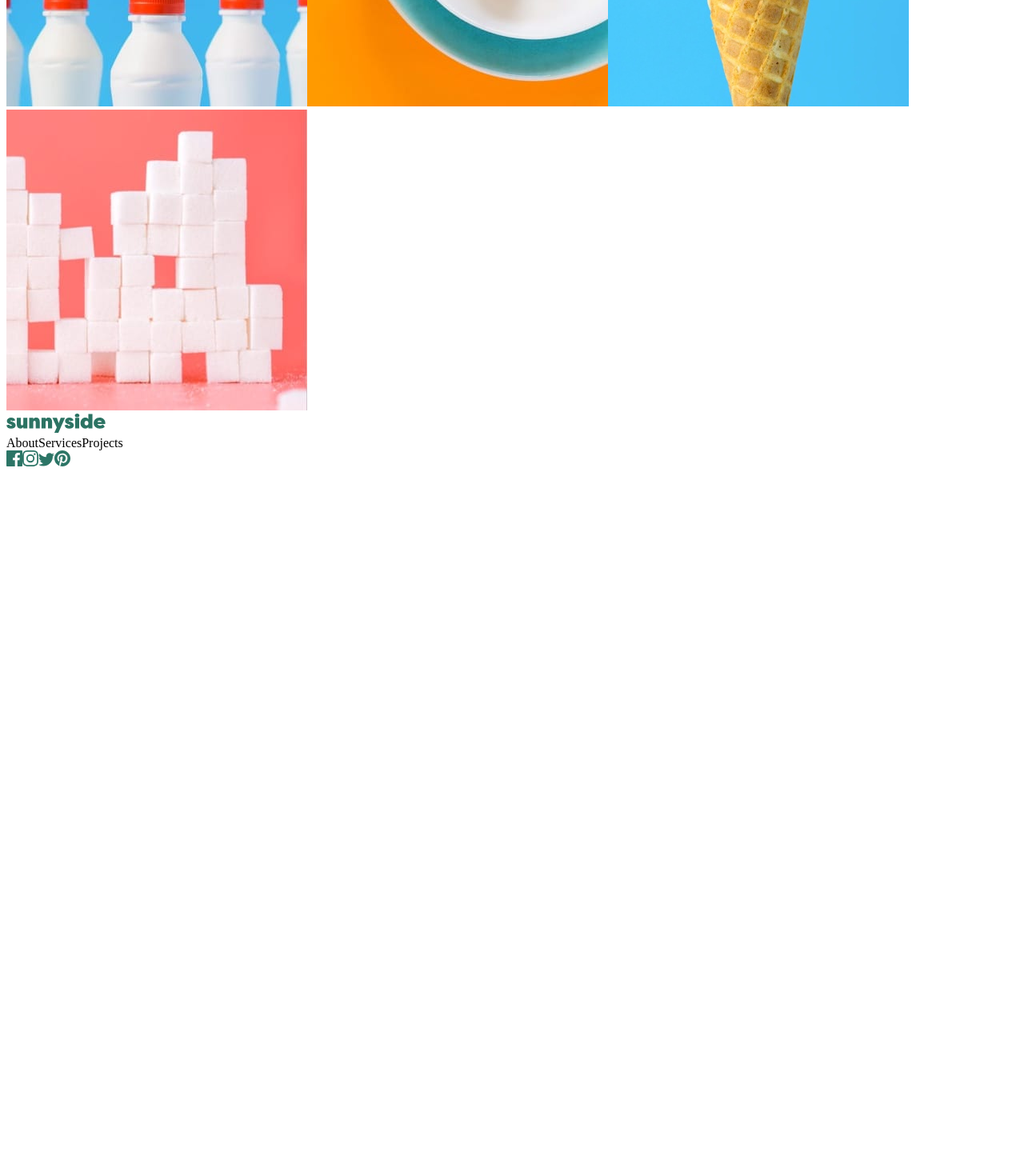
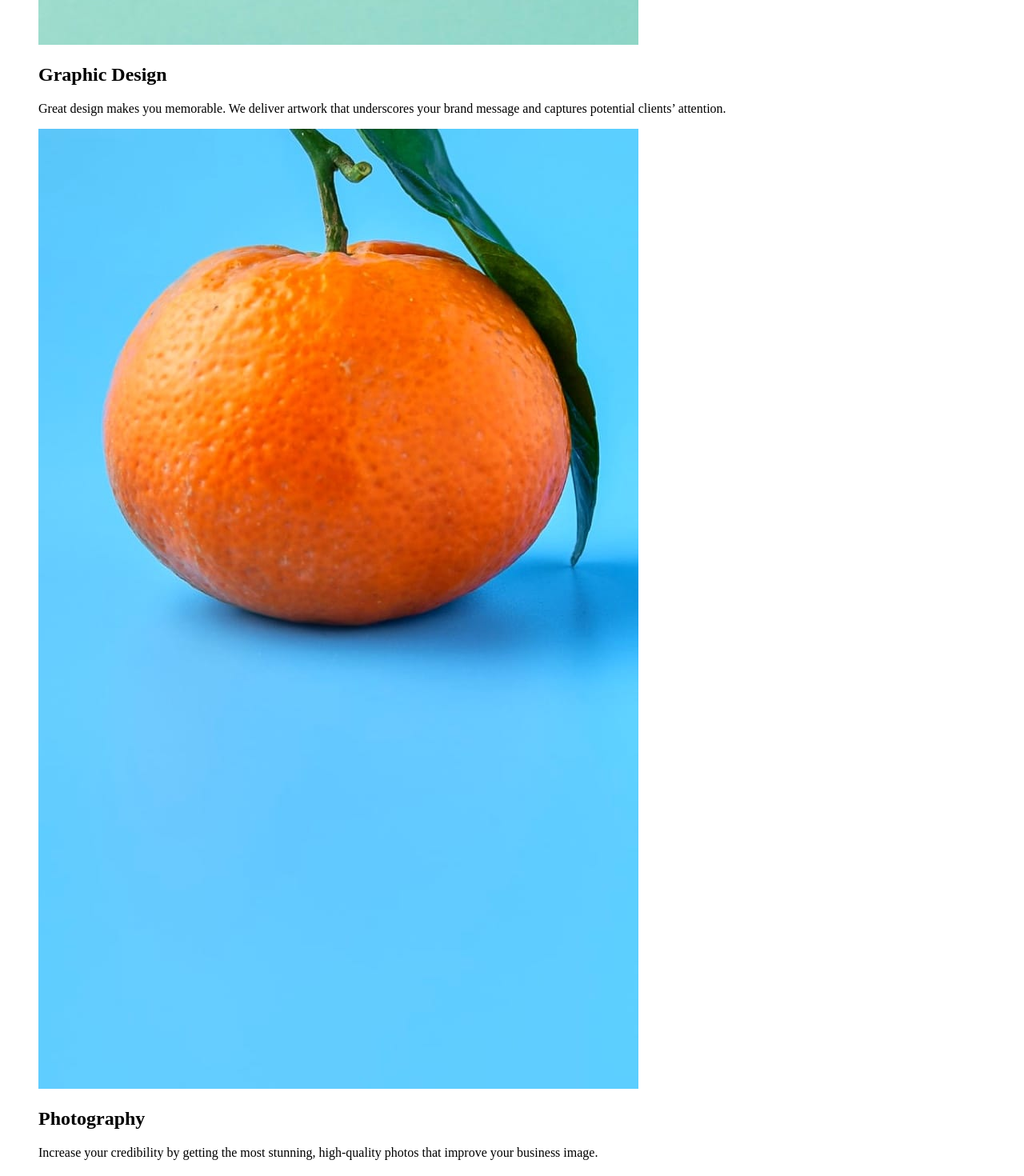
Before and after one commit to edishu/sunnyside-agency, a Next.js app: page / in a window 1280 px wide. Shown: the part 1160-2630 px from the top of the page at 80% size. Before the commit the page ends 1755 px from the top, so only its background shows below. Built offline with nearby package versions, Linux system fonts and the light colour scheme.

Commit message:
Added GD and photo

```diff
--- a/pages/index.js
+++ b/pages/index.js
@@ -11,11 +11,42 @@ export default function Home() {
     };
   });
   return (
-    <div className="min-h-screen text-lg">
+    <div className="min-h-screen text-lg mx-auto container">
       <Head>
         <title>Sunnyside Agency</title>
         <link rel="icon" href="/favicon-32x32.png" />
       </Head>
+      <article className="sm:flex">
+        <figure className="relative">
+          <img
+            src={`/${
+              winWidth >= 648 ? "desktop" : "mobile"
+            }/image-graphic-design.jpg`}
+          ></img>
+          <figcaption className="absolute top-2/3 sm:top-1/3 md:top-1/2 lg:top-2/3 text-center text-desatCayn mx-auto container">
+            <h2 className="font-fraunces text-2xl mb-6">Graphic Design</h2>
+            <p className="text-base font-barlow px-4 lg:px-12">
+              Great design makes you memorable. We deliver artwork that
+              underscores your brand message and captures potential clients’
+              attention.
+            </p>
+          </figcaption>
+        </figure>
+        <figure className="relative">
+          <img
+            src={`/${
+              winWidth >= 648 ? "desktop" : "mobile"
+            }/image-photography.jpg`}
+          ></img>
+          <figcaption className="absolute top-2/3 sm:top-1/3 md:top-1/2 lg:top-2/3 text-center text-desatCayn mx-auto container">
+            <h2 className="font-fraunces text-2xl mb-6">Photography</h2>
+            <p className="text-base font-barlow px-4 lg:px-12">
+              Increase your credibility by getting the most stunning,
+              high-quality photos that improve your business image.
+            </p>
+          </figcaption>
+        </figure>
+      </article>
       <article className="py-12 bg-testimonialCream">
         <h2 className="text-center text-grayBlue font-fraunces font-bold uppercase mb-20">
           Client Testimonials
--- a/tailwind.config.js
+++ b/tailwind.config.js
@@ -15,7 +15,9 @@ module.exports = {
         testimonialCream: "rgb(255, 251, 248)",
         grayBlue: "hsl(210, 4%, 67%)",
         drkGrayBlue: "hsl(213, 9%, 39%)",
-        desatBlue: "hsl(212, 27%, 19%)"
+        desatBlue: "hsl(212, 27%, 19%)",
+        drkBlue: "hsl(198, 62%, 26%)",
+        desatCayn: "hsl(167, 40%, 24%)"
       }
     }
   },
```
